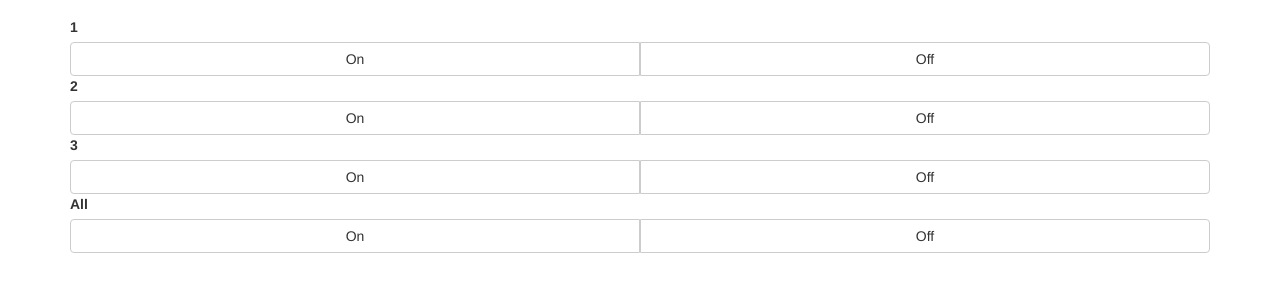
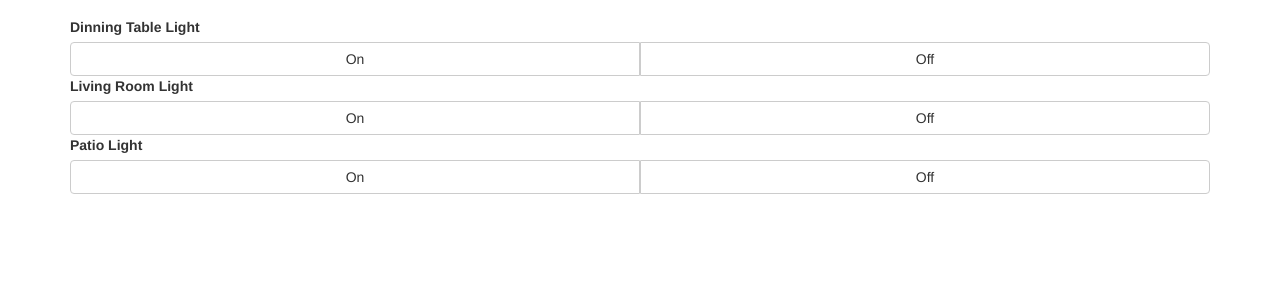
Before and after one commit to jns6971/Jarvis, a website: page index.html in a window 1280 px wide. Shown: the part 53-344 px from the top of the page. Drawn offline with nearby package versions, Linux system fonts and the light colour scheme.

Commit message:
Update titles and hide All option

```diff
--- a/index.html
+++ b/index.html
@@ -37,7 +37,7 @@
   </nav>
 
   <div class="container">
-    <label>1</label>
+    <label>Dinning Table Light</label>
     <div class="btn-group btn-group-justified" role="group" aria-label="...">
       <div class="btn-group" role="group">
         <button type="button" data-outletId="1" data-outletStatus="on" class="btn btn-default toggleOutlet">On</button>
@@ -47,7 +47,7 @@
       </div>
     </div>
 
-    <label>2</label>
+    <label>Living Room Light</label>
     <div class="btn-group btn-group-justified" role="group" aria-label="...">
       <div class="btn-group" role="group">
         <button type="button" data-outletId="2" data-outletStatus="on" class="btn btn-default toggleOutlet">On</button>
@@ -57,7 +57,7 @@
       </div>
     </div>
 
-    <label>3</label>
+    <label>Patio Light</label>
     <div class="btn-group btn-group-justified" role="group" aria-label="...">
       <div class="btn-group" role="group">
         <button type="button" data-outletId="3" data-outletStatus="on" class="btn btn-default toggleOutlet">On</button>
@@ -67,7 +67,7 @@
       </div>
     </div>
 
-    <label>All</label>
+<!--     <label>All</label>
     <div class="btn-group btn-group-justified" role="group" aria-label="...">
       <div class="btn-group" role="group">
         <button type="button" data-outletId="6" data-outletStatus="on" class="btn btn-default toggleOutlet">On</button>
@@ -75,7 +75,7 @@
       <div class="btn-group" role="group">
         <button type="button" data-outletId="6" data-outletStatus="off" class="btn btn-default toggleOutlet">Off</button>
       </div>
-    </div>
+    </div> -->
   </div>
 </body>
 <script src="http://code.jquery.com/jquery-2.2.0.min.js"></script>
```
